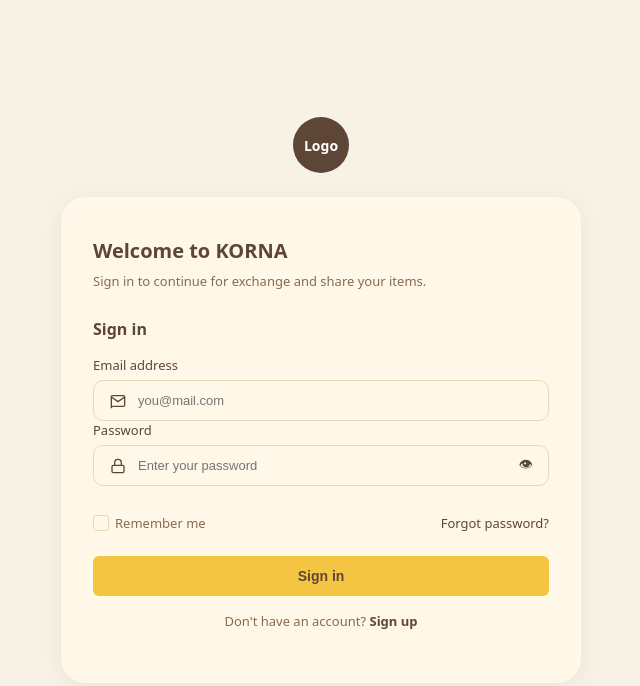
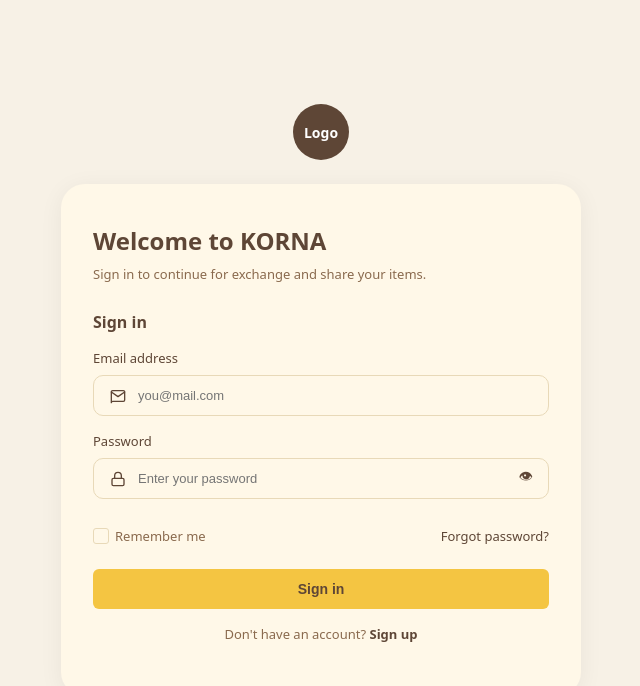
Before and after one commit to Sattawat07/Korna, a website: page frontend/pages/login.html in a window 1280 px wide. Shown: the whole page, without its empty margins (319-959 px from the left). Drawn offline with Linux system fonts and the light colour scheme.

Commit message:
Adjust spacing between email and password blocks

```diff
--- a/frontend/assets/css/login.css
+++ b/frontend/assets/css/login.css
@@ -53,7 +53,7 @@ body {
 
 .login-header h1 {
   margin: 0 0 8px;
-  font-size: 20px;
+  font-size: 24px;
   font-weight: 700;
   color: #5E4636;
 }
@@ -97,7 +97,11 @@ legend {
 .form-group {
   display: flex;
   flex-direction: column;
-  gap: 6px;
+  gap: 8px;
+}
+
+.email-group {
+  margin-bottom: 16px;
 }
 
 .password-group {
```
